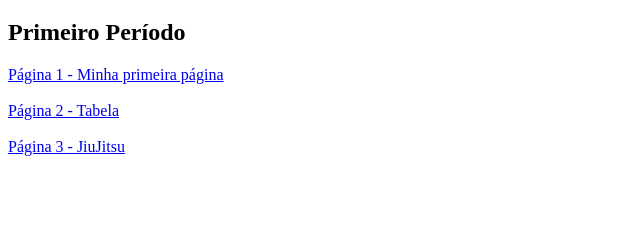
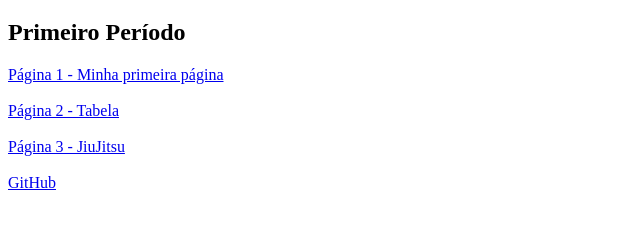
Before and after one commit to srfirew/sistemas-para-internet, a plain HTML site: page 1º Período/Sites/index.html in a window 1280 px wide. Shown: the part 61-290 px from the top of the page, without its empty margins (0-640 px from the left). Drawn offline with Linux system fonts and the light colour scheme.

Commit message:
Update index.html

```diff
--- a/1º Período/Sites/index.html
+++ b/1º Período/Sites/index.html
@@ -14,7 +14,8 @@
         <h2>Primeiro Período</h2>
         <a href="https://srfirew.github.io/sistemas-para-internet/1%C2%BA%20Per%C3%ADodo/Tarefa-1/index.html" target="_blank">Página 1 - Minha primeira página</a><br><br>
         <a href="https://srfirew.github.io/sistemas-para-internet/1%C2%BA%20Per%C3%ADodo/Tarefa-2/tabela.html" target="_blank">Página 2 - Tabela</a><br><br>
-        <a href="https://srfirew.github.io/sistemas-para-internet/1%C2%BA%20Per%C3%ADodo/Tarefa-3/index.html" target="blank">Página 3 - JiuJitsu</a>
+        <a href="https://srfirew.github.io/sistemas-para-internet/1%C2%BA%20Per%C3%ADodo/Tarefa-3/index.html" target="blank">Página 3 - JiuJitsu</a><br><br>
+        <a href="https://github.com/srfirew">GitHub</a>
     </main>
 
 </body>
```
